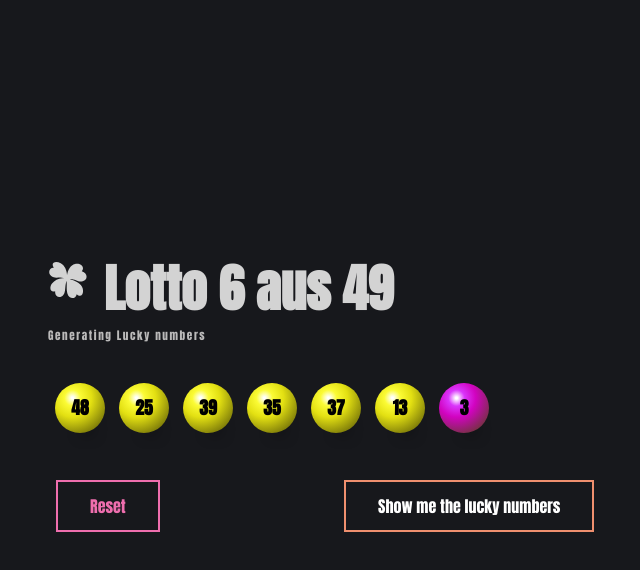
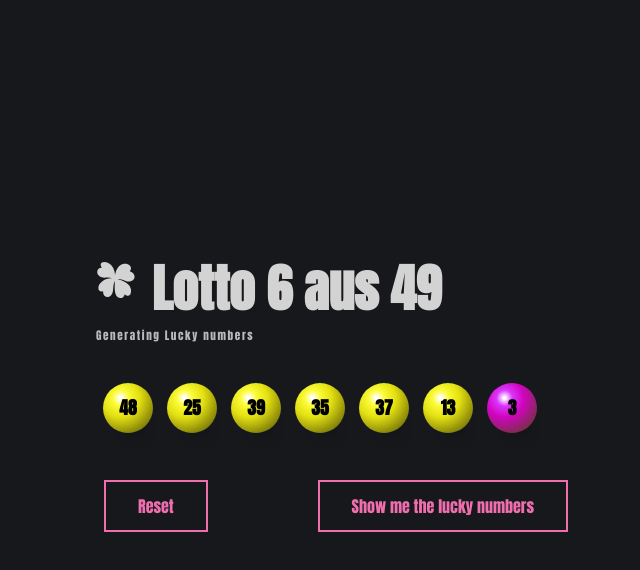
Before and after one commit to MandyNeumeyer/lotto-app, a React (Create React App) app: page / in a window 1280 px wide. Both pictures are taken after a click on the button "Show me the lucky numbers". Shown: the top 570 px of the page, without its empty margins (304-944 px from the left). Built offline with nearby package versions, Linux system fonts and the light colour scheme.

Commit message:
loading gif

```diff
--- a/src/App.js
+++ b/src/App.js
@@ -1,7 +1,10 @@
-import React, { useState } from 'react'
+import React, { useState, useEffect } from 'react'
 import Header from './components/Header';
 import Button from './components/Button'
 import LuckyNumbers from './components/LuckyNumbers';
+import Loading from './components/Loading'
+
+
 
 
 
@@ -9,8 +12,14 @@ function App() {
 
   const [isVisible, setIsVisible] = useState(true)
   const [numbers, setNumbers] = useState([])
+  const [loading, setLoading] = useState(false)
 
 
+  useEffect(() => {
+    setTimeout(() => {
+      setLoading(false);
+    }, 6000);
+  }, [loading]);
 
   const getRandomNumbers=()=>{
     const randomNumbers=[]
@@ -19,13 +28,15 @@ function App() {
     }
     randomNumbers.push(Math.ceil(Math.random()*10))
     setNumbers(randomNumbers)
+    setLoading(!loading)
   }
 
   const reset = () => {
     setIsVisible(!isVisible)
   }
 
-  return (
+  return loading ? (
+    <Loading/>):(
     <div className="App">
       <Header />
       <LuckyNumbers numbers={numbers} isVisible={isVisible} />
--- a/src/components/Button.css
+++ b/src/components/Button.css
@@ -1,8 +1,8 @@
-.buttons{
+/* .buttons{
     width:18rem;
     display: flex;
     justify-content: space-between;
-}
+}  */
 
 button {
     color:#ef6eae;
--- a/src/components/Button.js
+++ b/src/components/Button.js
@@ -2,10 +2,7 @@ import React from 'react'
 import './Button.css'
 
 const Button = ({text, click}) => {
-    return (
-        <div className="buttons">
-            <button className="pulse" onClick={click}>{text}</button>
-        </div>
-    )
+    return <button className="pulse" onClick={click}>{text}</button>
+
 }
 export default Button
--- /dev/null
+++ b/src/components/Loading.css
@@ -0,0 +1,5 @@
+.Loading{
+    width:100vw;
+    height:100vh;
+    background-color: #000;
+}
--- /dev/null
+++ b/src/components/Loading.js
@@ -0,0 +1,12 @@
+import React from 'react';
+import FortuneTeller from './fortune-teller.gif'
+
+const Loading = () => {
+  return (
+    <div className="Loading">
+        <img src={FortuneTeller} alt="" />
+    </div>
+  );
+};
+
+export default Loading;
--- a/src/index.css
+++ b/src/index.css
@@ -18,9 +18,5 @@ body {
 
 .btn{
   display: flex;
-  justify-content:center;
+  justify-content:space-between;
 }
-
-button{
-  margin: 2rem;
-}
```
Also changed, not shown: src/components/fortune-teller.gif (added).
